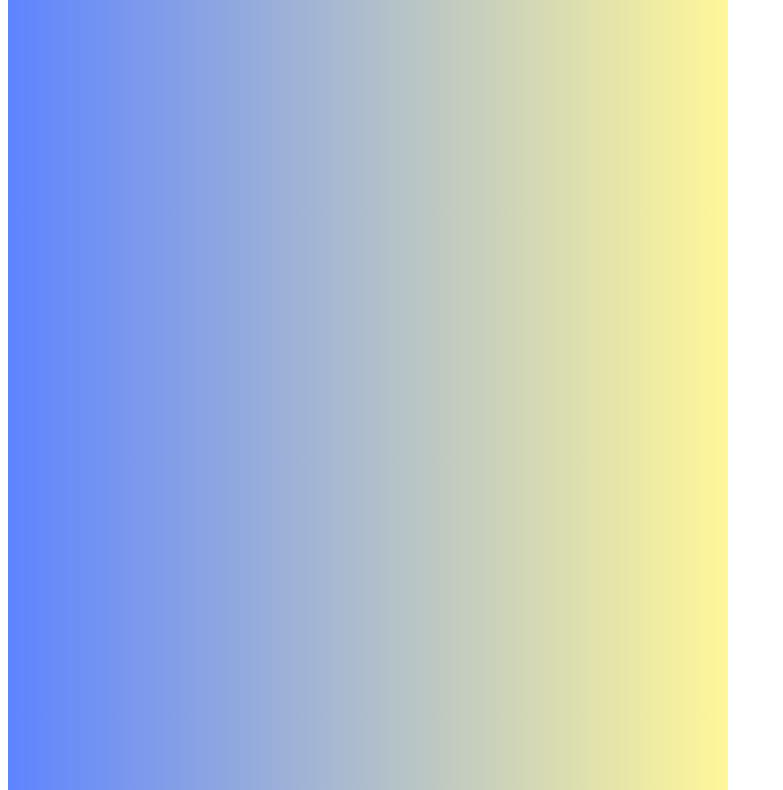
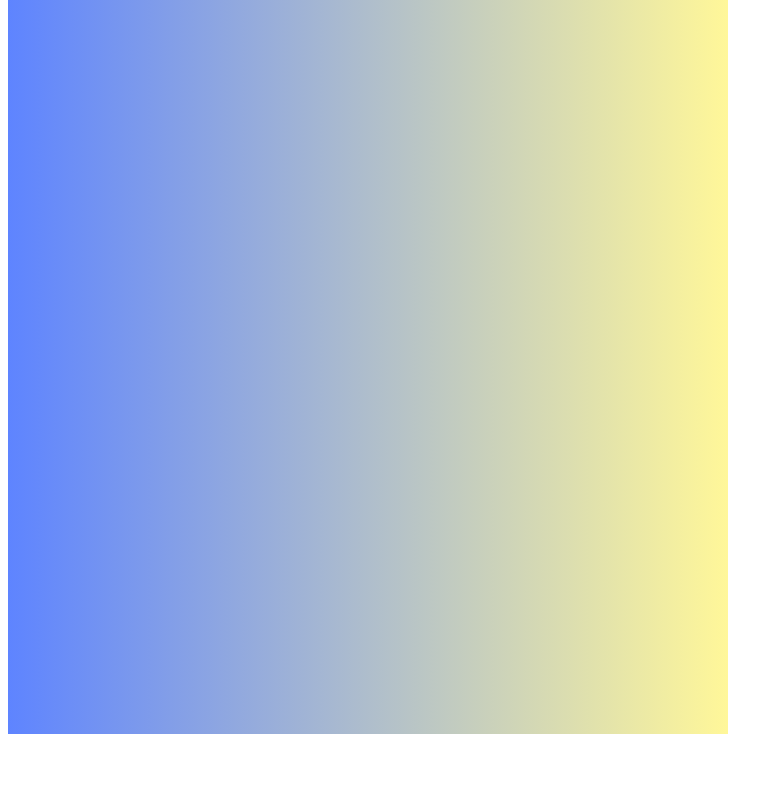
Before and after one commit to liros-design/dimedis-vertical, a plain HTML site: page index.html in a window 1280 px wide. Shown: the part 554-1344 px from the top of the page, without its empty margins (0-783 px from the left). After the commit the page ends 1296 px from the top, so only its background shows below. Drawn offline with nearby package versions, Linux system fonts and the light colour scheme; a web font is replaced by a local one.

Commit message:
Update style.css

```diff
--- a/style.css
+++ b/style.css
@@ -19,7 +19,7 @@ body {
   background: linear-gradient(to right, #5e84ff, #fff799);
   width: 720px;
   height: 1280px;
-  padding: 40px;
+
 }
 
 .title {
```
